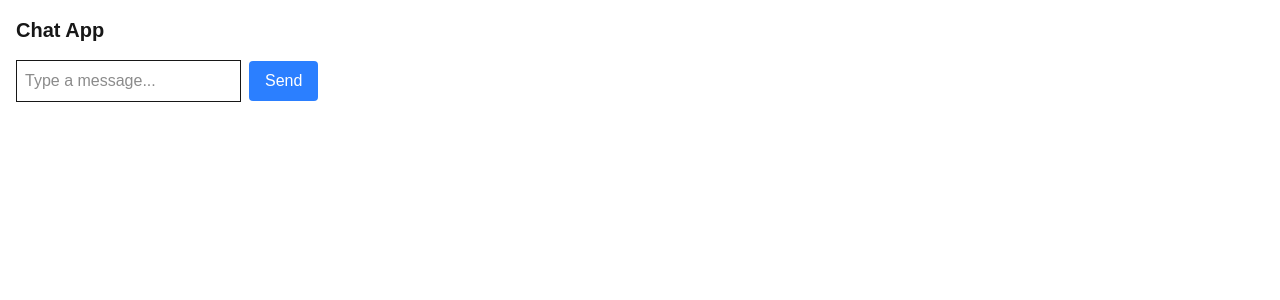
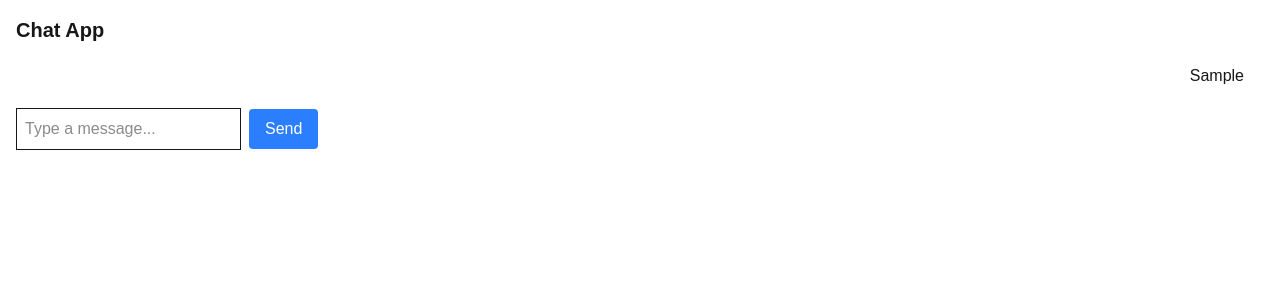
Before and after one commit to AnshikaBansal2004/Connectify, a Next.js app in the folder frontend/chatapp_ui/: page / in a window 1280 px wide. Both pictures are taken after typing "Sample" into the empty fields and a click on the button "Send". Shown: the top 300 px of the page. Built offline with nearby package versions, Linux system fonts and the light colour scheme; no server answers.

Commit message:
storing the previous messages

```diff
--- a/frontend/chatapp_ui/app/chat.jsx
+++ b/frontend/chatapp_ui/app/chat.jsx
@@ -46,6 +46,7 @@ import io from "socket.io-client";
 const Chat = () => {
       const [msg, setMessage] = useState("");
       const [socket, setSocket] = useState(null);
+      const [msgs, setMessages] = useState([]);
 
       useEffect(() => {
             const newSocket = io("http://localhost:8080");
@@ -62,6 +63,7 @@ const Chat = () => {
 
             if (socket && msg.trim()) {
                   socket.emit("chat message", msg);
+                  setMessages([...msgs, msg]);
                   console.log("Sent:", msg);
                   setMessage("");
             }
@@ -72,7 +74,17 @@ const Chat = () => {
                   <h1 className="text-xl font-bold mb-4">
                         Chat App
                   </h1>
-
+                  <div className="message-container">
+                        {
+                              msgs.map((msg, index) => {
+                                    return (
+                                          <div key={index} className="message text-right m-5">
+                                                {msg}
+                                          </div>
+                                    );
+                              })
+                        }
+                  </div>
                   <form onSubmit={sendMessage}>
                         <input
                               type="text"
```
Lines whose indentation alone changed are shown as unchanged.
